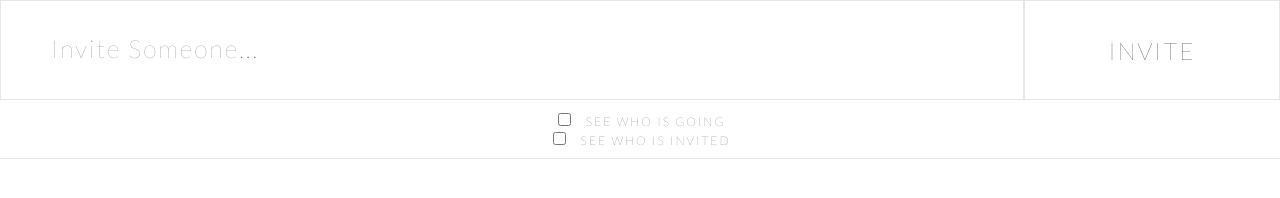
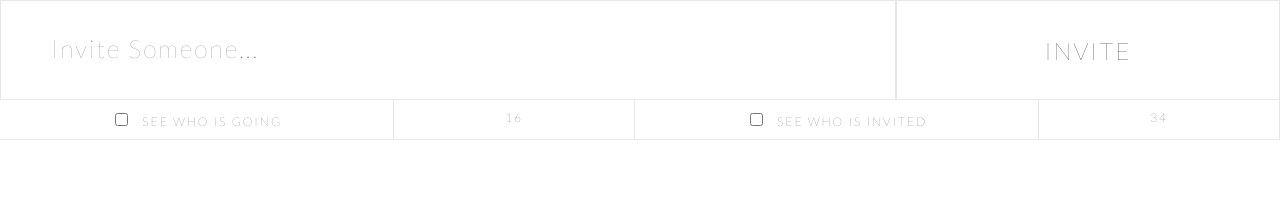
Before and after one commit to Fitzonreee/rsvp-javascript-app, a website: page app/index.html in a window 1280 px wide. Drawn offline with Linux system fonts and the light colour scheme.

Commit message:
Styled menu bar

```diff
--- a/app/index.html
+++ b/app/index.html
@@ -26,9 +26,15 @@
             <input type="checkbox" id="attending">
             <label>See who is going</label>
           </div>
+          <div id="attendingCount">
+            <span>16</span>
+          </div>
           <div>
             <input type="checkbox" id="invited">
             <label>See who is invited</label>
+          </div>
+          <div id="invitedCount">
+            <span>34</span>
           </div>
         </div>
         <ul id="invitedList"></ul>
--- a/app/scss/partials/_form.scss
+++ b/app/scss/partials/_form.scss
@@ -38,7 +38,7 @@
     display: flex;
     justify-content: center;
     align-items: center;
-    width: 20%;
+    width: 30%;
     appearance: none;
     -webkit-appearance: none;
     border: 1px solid $lightGray;
--- a/app/scss/partials/_main.scss
+++ b/app/scss/partials/_main.scss
@@ -5,7 +5,7 @@
 
 .main {
   .toggleResponses {
-    padding: 10px 0;
+    display: flex;
     border-bottom: 1px solid $lightGray;
     text-transform: uppercase;
     font-size: 0.75rem;
@@ -17,6 +17,13 @@
       margin-right: 10px;
       border-radius: 0;
       :focus {outline: none;}
+    }
+    div {
+      flex-grow: 1;
+      padding: 10px 0;
+
+      border-right: 1px solid $lightGray;
+      :last-of-type {border-right: none !important;}
     }
   }
   #invitedList {
```
Also changed, not shown: app/css/styles.css.
